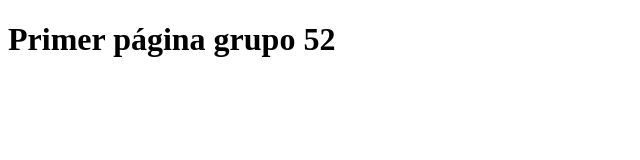
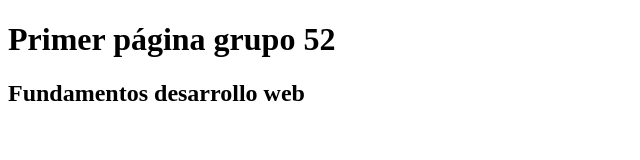
Before and after one commit to LIIgabriel/page52, a plain HTML site: page index.html in a window 1280 px wide. Shown: the whole page, without its empty margins (0-640 px from the left). Drawn offline with Linux system fonts and the light colour scheme.

Commit message:
add subtitulo

```diff
--- a/index.html
+++ b/index.html
@@ -5,5 +5,6 @@
     </head>
     <body>
         <h1>Primer página grupo 52</h1>
+        <h2>Fundamentos desarrollo web</h2>
     </body>
 </html>
```
